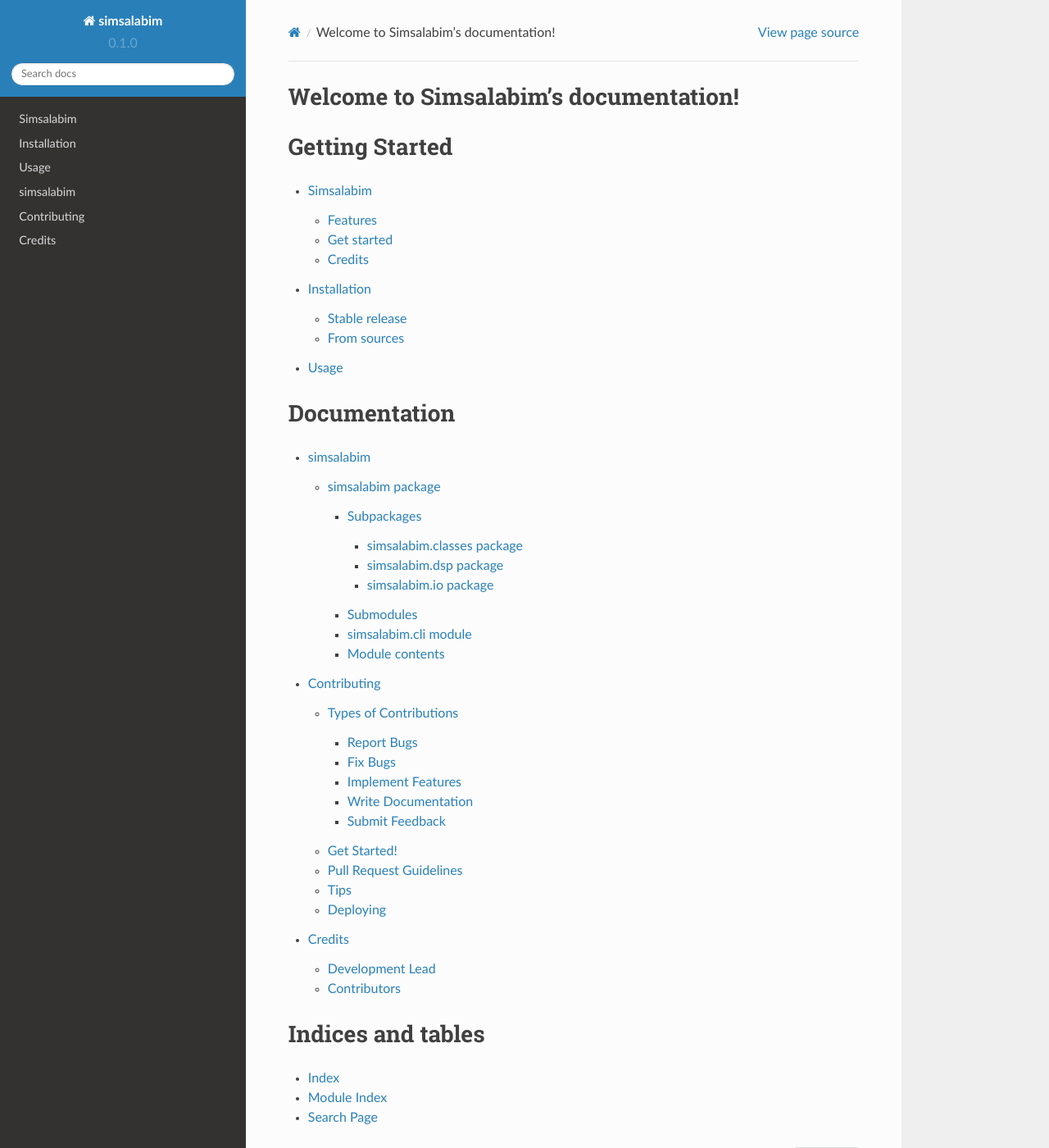
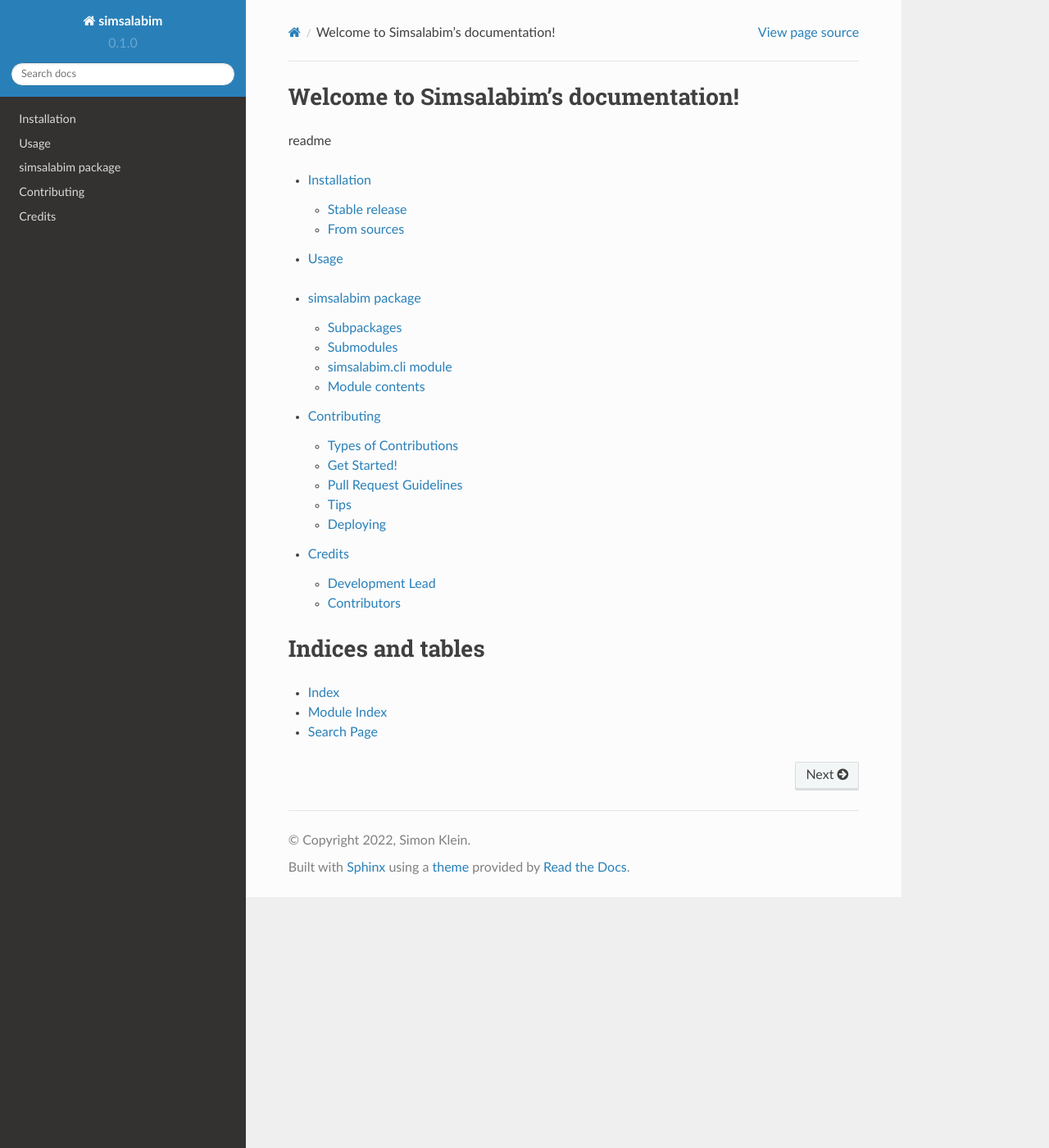
Before and after one commit to simklein/simsalabim, a Sphinx documentation site: the page built from docs/index.rst, in a window 1280 px wide and 1400 px high. Shown: the whole window at 82% size. Built offline with Sphinx 7.4.7 and the Read the Docs theme 2.0.0, drawn with Linux system fonts in a browser that asks for light colours; formulas are drawn with MathJax 3.

Commit message:
new docs

```diff
--- a/docs/index.rst
+++ b/docs/index.rst
@@ -1,23 +1,18 @@
 Welcome to Simsalabim's documentation!
 ======================================
 
-Getting Started
-===============
+readme
 
 .. toctree::
    :maxdepth: 2
 
-   readme
    installation
    usage
 
-Documentation
-=============
+.. toctree::
+   :maxdepth: 2
 
-.. toctree::
-   :maxdepth: 4
-
-   modules
+   simsalabim
    contributing
    authors
    history
--- a/docs/simsalabim.classes.rst
+++ b/docs/simsalabim.classes.rst
@@ -1,8 +1,13 @@
-simsalabim.classes package
+Classes
 ==========================
 
-Submodules
-----------
+Module contents
+---------------
+
+.. automodule:: simsalabim.classes
+   :members:
+   :undoc-members:
+   :show-inheritance:
 
 simsalabim.classes.classes module
 ---------------------------------
@@ -11,11 +16,3 @@ simsalabim.classes.classes module
    :members:
    :undoc-members:
    :show-inheritance:
-
-Module contents
----------------
-
-.. automodule:: simsalabim.classes
-   :members:
-   :undoc-members:
-   :show-inheritance:
--- a/docs/simsalabim.dsp.rst
+++ b/docs/simsalabim.dsp.rst
@@ -1,8 +1,13 @@
-simsalabim.dsp package
-======================
+Digital signal processing
+=========================
 
-Submodules
-----------
+Module contents
+---------------
+
+.. automodule:: simsalabim.dsp
+   :members:
+   :undoc-members:
+   :show-inheritance:
 
 simsalabim.dsp.decibel module
 -----------------------------
@@ -19,11 +24,3 @@ simsalabim.dsp.snr module
    :members:
    :undoc-members:
    :show-inheritance:
-
-Module contents
----------------
-
-.. automodule:: simsalabim.dsp
-   :members:
-   :undoc-members:
-   :show-inheritance:
```
